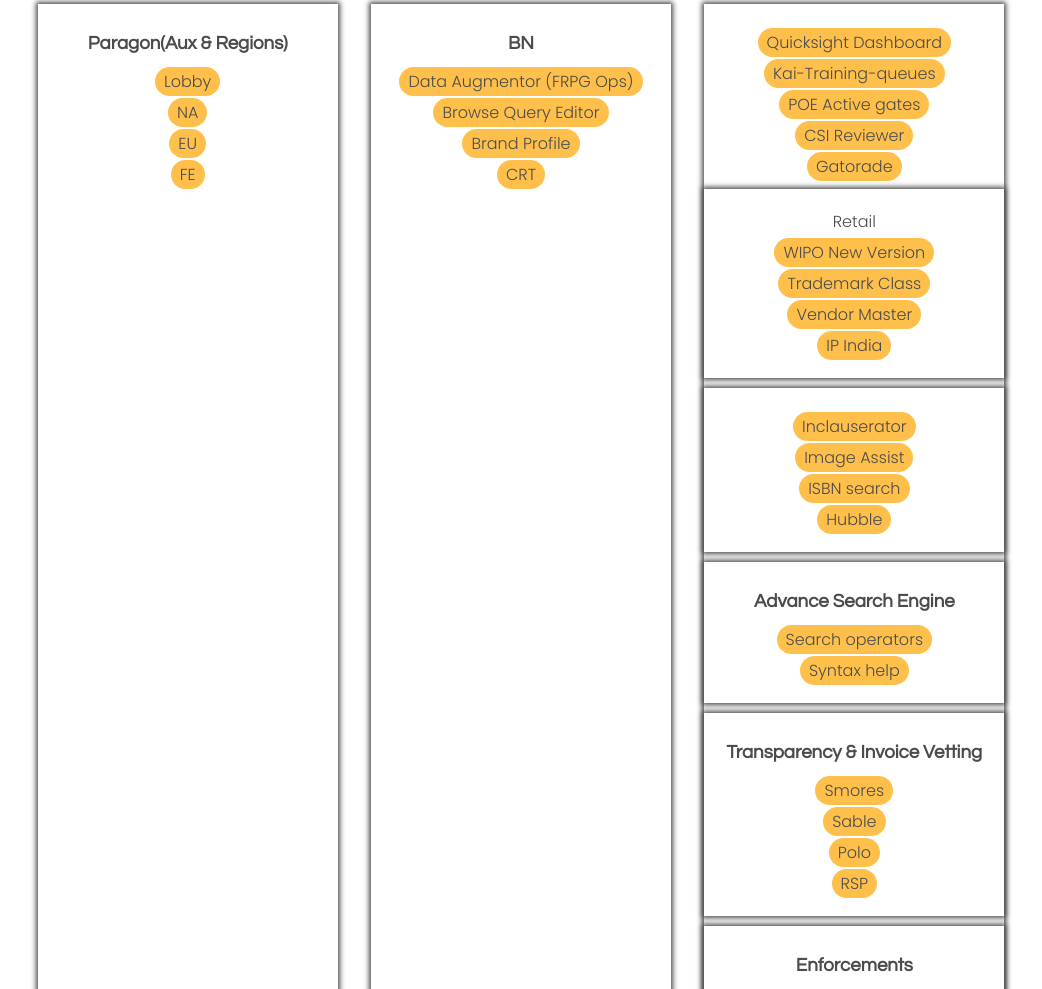
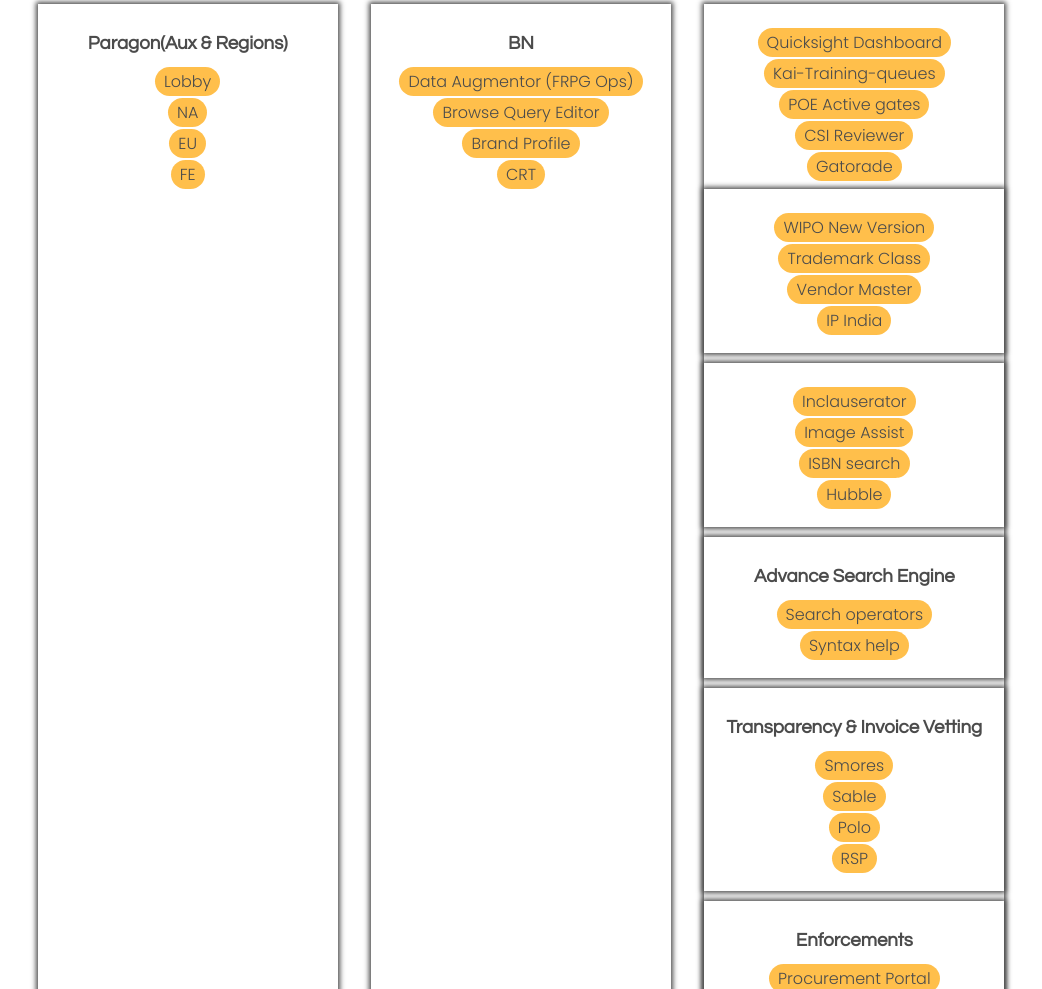
Before and after one commit to Gating-operations/unified-interface, a plain HTML site: page index.html in a window 1280 px wide. Shown: the part 1103-2092 px from the top of the page, without its empty margins (119-1161 px from the left). Drawn offline with Linux system fonts and the light colour scheme.

Commit message:
Update index.html

```diff
--- a/index.html
+++ b/index.html
@@ -133,25 +133,18 @@
 <div class="space"><a href= https://frpg-operations.amazon.com/index.html#/feed/search?region=NA&realm=prod" class="ctn" target="_blank">Gatorade</a></d>
 			</div>
 <div class="cont11">
-
-
-				Retail
-
-<div class="space"><a href="https://branddb.wipo.int/en" class="ctn" target="_blank">WIPO New Version</a></div>
+                                <div class="space"><a href="https://branddb.wipo.int/en" class="ctn" target="_blank">WIPO New Version</a></div>
                                 <div class="space"><a href="https://euipo.europa.eu/ec2/" class="ctn" target="_blank">Trademark Class</a></div>
 				<div class="space"><a href="https://vendormaster.amazon.com/vm/jsp/VendorEditForm.jsp?vendorCode=" class="ctn" target="_blank">Vendor Master</a></div>
 				<div class="space"><a href="https://ipindiaonline.gov.in/tmrpublicsearch/frmmain.aspx#" class="ctn" target="_blank">IP India</a></div>
-
-
-
 
 			</div>
 <div class="cont11">
 
                        <div class="space"><a href="https://inclauserator.corp.amazon.com/" class="ctn" target="_blank">Inclauserator</a></div>
 	               <div class="space"><a href="https://image-assist.amazon.com/bulk_asin_viewer/" class="ctn" target="_blank">Image Assist</a></div>
-				<div class="space"><a href="https://isbnsearch.org/" class="ctn" target="_blank">ISBN search</a></div>
-				<div class="space"><a href="https://hubble.amazon.dev/?connectionID=ab85f84e-209e-11e7-8744-06241ca6a904" class="ctn" target="_blank">Hubble</a></div>
+	                <div class="space"><a href="https://isbnsearch.org/" class="ctn" target="_blank">ISBN search</a></div>
+		       <div class="space"><a href="https://hubble.amazon.dev/?connectionID=ab85f84e-209e-11e7-8744-06241ca6a904" class="ctn" target="_blank">Hubble</a></div>
 			</div>
 <div class="cont11">
 
```
